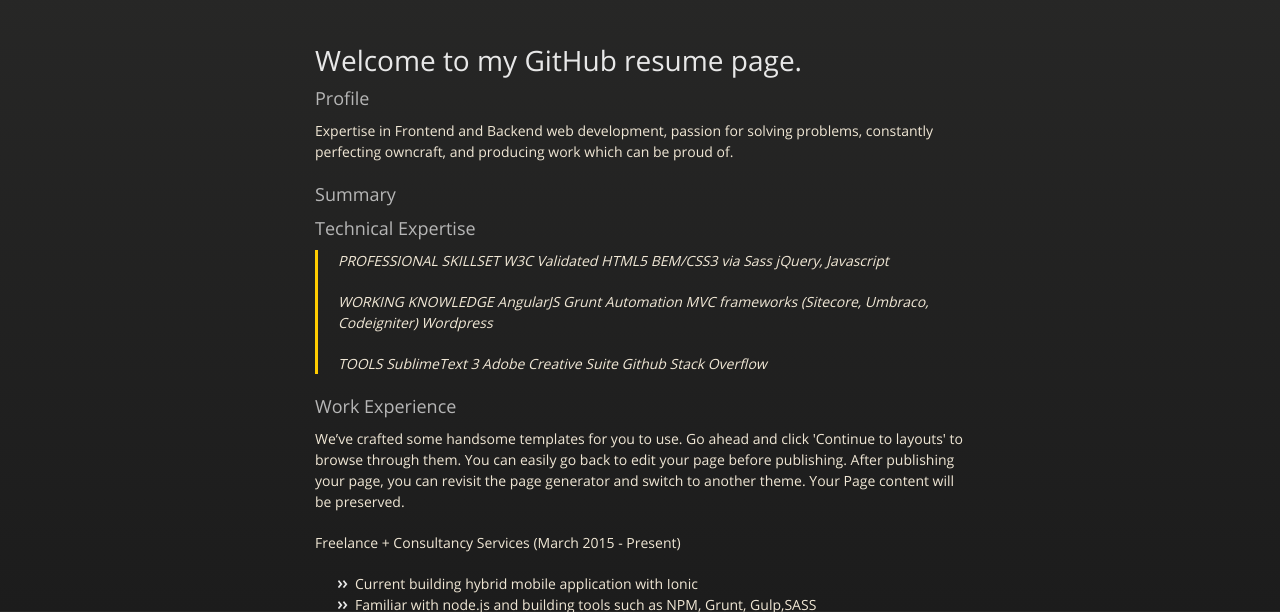
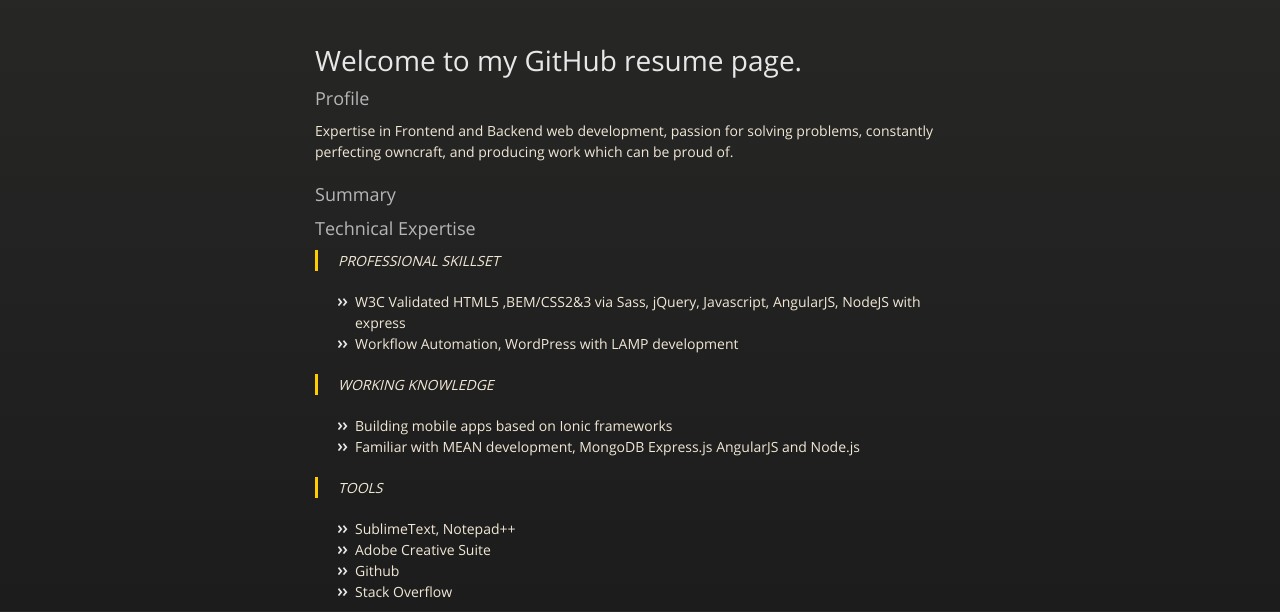
Before and after one commit to zhangping168/resume201609, a plain HTML site: page index.html in a window 1280 px wide. Shown: the part 189-801 px from the top of the page. Drawn offline with nearby package versions, Linux system fonts and the light colour scheme.

```diff
--- a/index.html
+++ b/index.html
@@ -53,23 +53,33 @@
 <a id="technical-expertise" class="anchor" href="#technical-expertise" aria-hidden="true"><span aria-hidden="true" class="octicon octicon-link"></span></a>Technical Expertise</h3>
 
 <blockquote>
-<p>PROFESSIONAL SKILLSET
-W3C Validated HTML5
-BEM/CSS3 via Sass
-jQuery, Javascript</p>
+<p>PROFESSIONAL SKILLSET</p>
+</blockquote>
 
-<p>WORKING KNOWLEDGE
-AngularJS
-Grunt Automation
-MVC frameworks (Sitecore, Umbraco, Codeigniter)
-Wordpress</p>
+<ul>
+<li>W3C Validated HTML5 ,BEM/CSS2&amp;3 via Sass, jQuery, Javascript, AngularJS, NodeJS with express</li>
+<li>Workflow Automation, WordPress with LAMP development</li>
+</ul>
 
-<p>TOOLS
-SublimeText 3
-Adobe Creative Suite
-Github
-Stack Overflow</p>
+<blockquote>
+<p>WORKING KNOWLEDGE</p>
 </blockquote>
+
+<ul>
+<li>Building mobile apps based on Ionic frameworks</li>
+<li>Familiar with MEAN development, MongoDB Express.js AngularJS and Node.js</li>
+</ul>
+
+<blockquote>
+<p>TOOLS</p>
+</blockquote>
+
+<ul>
+<li>SublimeText, Notepad++</li>
+<li>Adobe Creative Suite</li>
+<li>Github</li>
+<li>Stack Overflow</li>
+</ul>
 
 <h3>
 <a id="work-experience" class="anchor" href="#work-experience" aria-hidden="true"><span aria-hidden="true" class="octicon octicon-link"></span></a>Work Experience</h3>
```
Also changed, not shown: params.json (+1 -1 lines).
